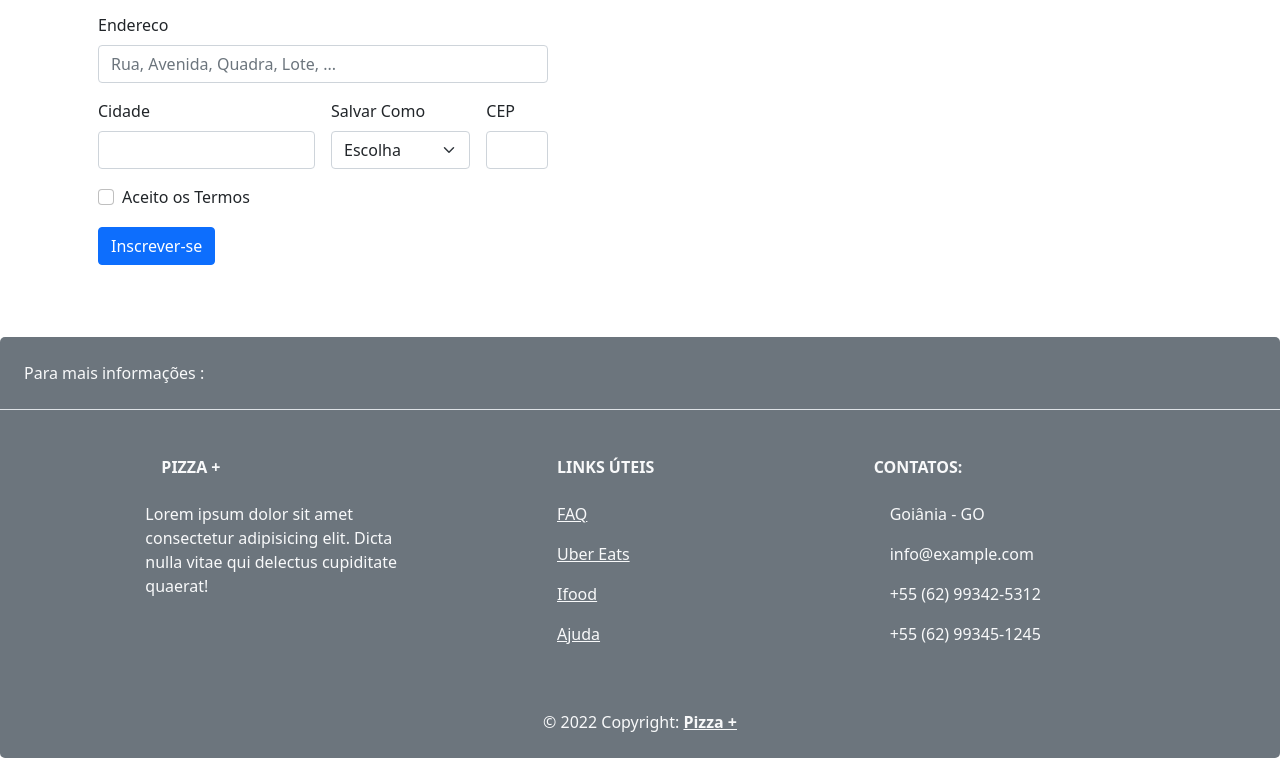
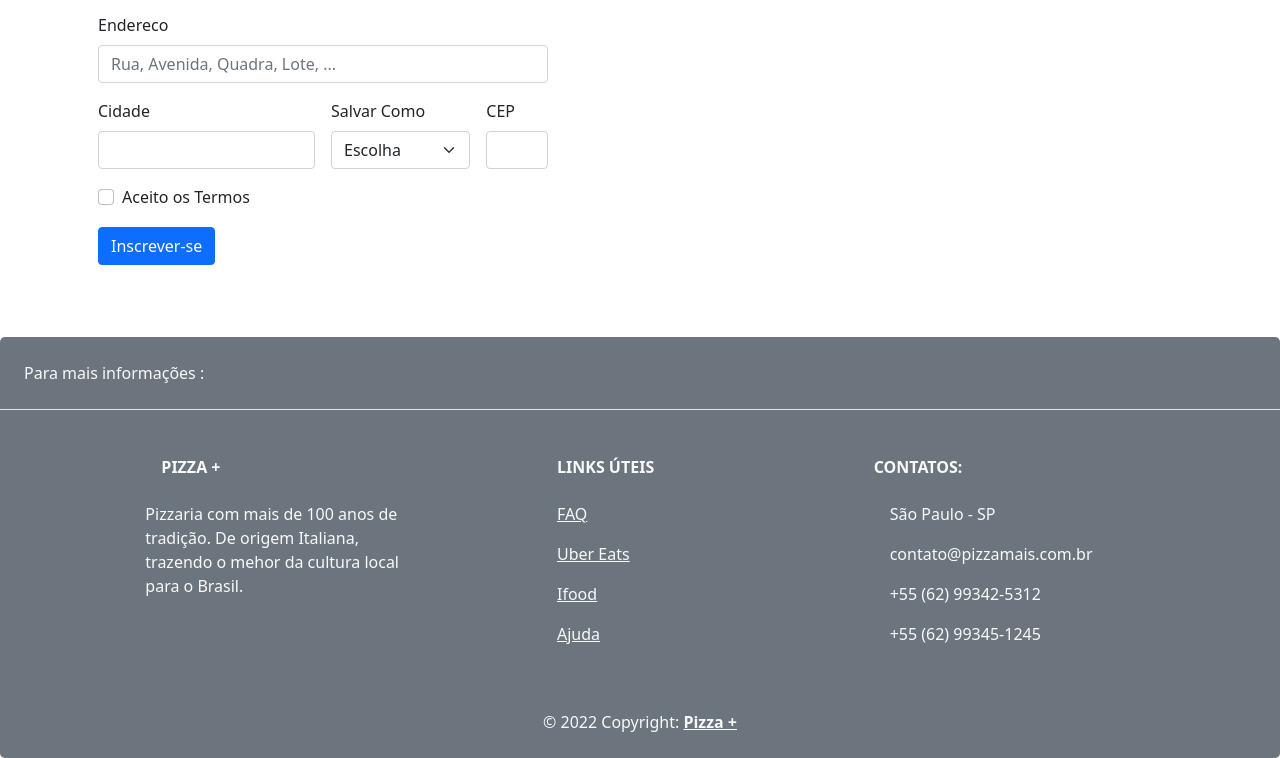
Before and after one commit to othiagomacedo/projeto-pizza-mais, a plain HTML site: page Pizza_mais/CadastroDeCliente.html in a window 1280 px wide. Shown: the part 516-1274 px from the top of the page. Drawn offline with nearby package versions, Linux system fonts and the light colour scheme.

```diff
--- a/Pizza_mais/CadastroDeCliente.html
+++ b/Pizza_mais/CadastroDeCliente.html
@@ -194,7 +194,7 @@
                   <i class="fas fa-gem me-3 text-light"></i>Pizza +
                 </h6>
                 <p class="text-light">
-                  Lorem ipsum dolor sit amet consectetur adipisicing elit. Dicta nulla vitae qui delectus cupiditate quaerat!
+                  Pizzaria com mais de 100 anos de tradição. De origem Italiana, trazendo o mehor da cultura local para o Brasil.
                 </p>
               </div>
               <div class="col-md-3 col-lg-2 col-xl-2 mx-auto mb-4">
@@ -218,10 +218,10 @@
                 <h6 class="text-uppercase fw-bold mb-4 text-light">
                   Contatos:
                 </h6>
-                <p class="text-light"><i class="fas fa-home me-3 text-light"></i> Goiânia - GO</p>
+                <p class="text-light"><i class="fas fa-home me-3 text-light"></i> São Paulo - SP</p>
                 <p class="text-light">
                   <i class="fas fa-envelope me-3 text-light"></i>
-                  info@example.com
+                  contato@pizzamais.com.br
                 </p>
                 <p><i class="fas fa-phone me-3 text-light"></i> +55 (62) 99342-5312</p>
                 <p><i class="fas fa-print me-3 text-light"></i> +55 (62) 99345-1245</p>
```
